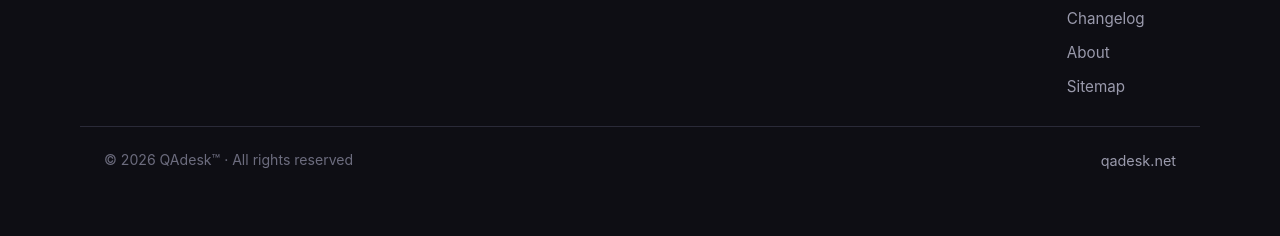
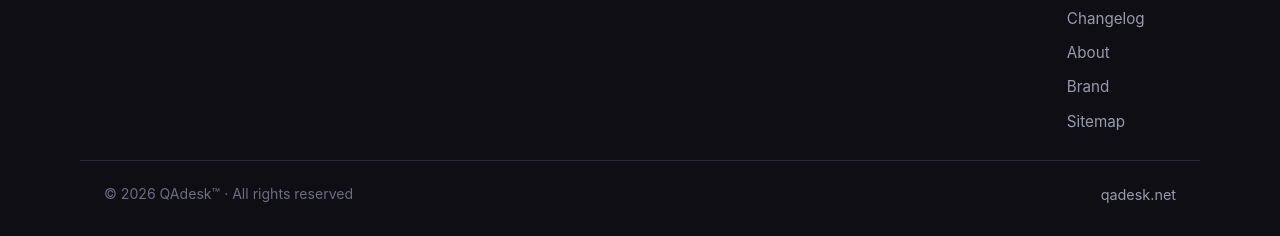
Before and after one commit to pradip2021/qadesk.net, a plain HTML site: page index.html in a window 1280 px wide. Shown: the part 5317-5553 px from the top of the page. Before the commit the page ends 5519 px from the top, so only its background shows below. Drawn offline with Linux system fonts and the light colour scheme.

Commit message:
Add Brand link to the site footer
Link the new /brand page from every page's footer nav.

Co-Authored-By: QAdesk <pradip2021@users.noreply.github.com>

```diff
--- a/index.html
+++ b/index.html
@@ -269,6 +269,7 @@
         <a href="docs.html">Documentation</a>
         <a href="changelog.html">Changelog</a>
         <a href="about.html">About</a>
+        <a href="brand/">Brand</a>
         <a href="sitemap.xml">Sitemap</a>
       </nav>
     </div>
```
Also changed, not shown: 404.html (+1 -0 lines), about.html (+1 -0 lines), brand/index.html (+1 -0 lines), changelog.html (+1 -0 lines), docs.html (+1 -0 lines), download.html (+1 -0 lines).
